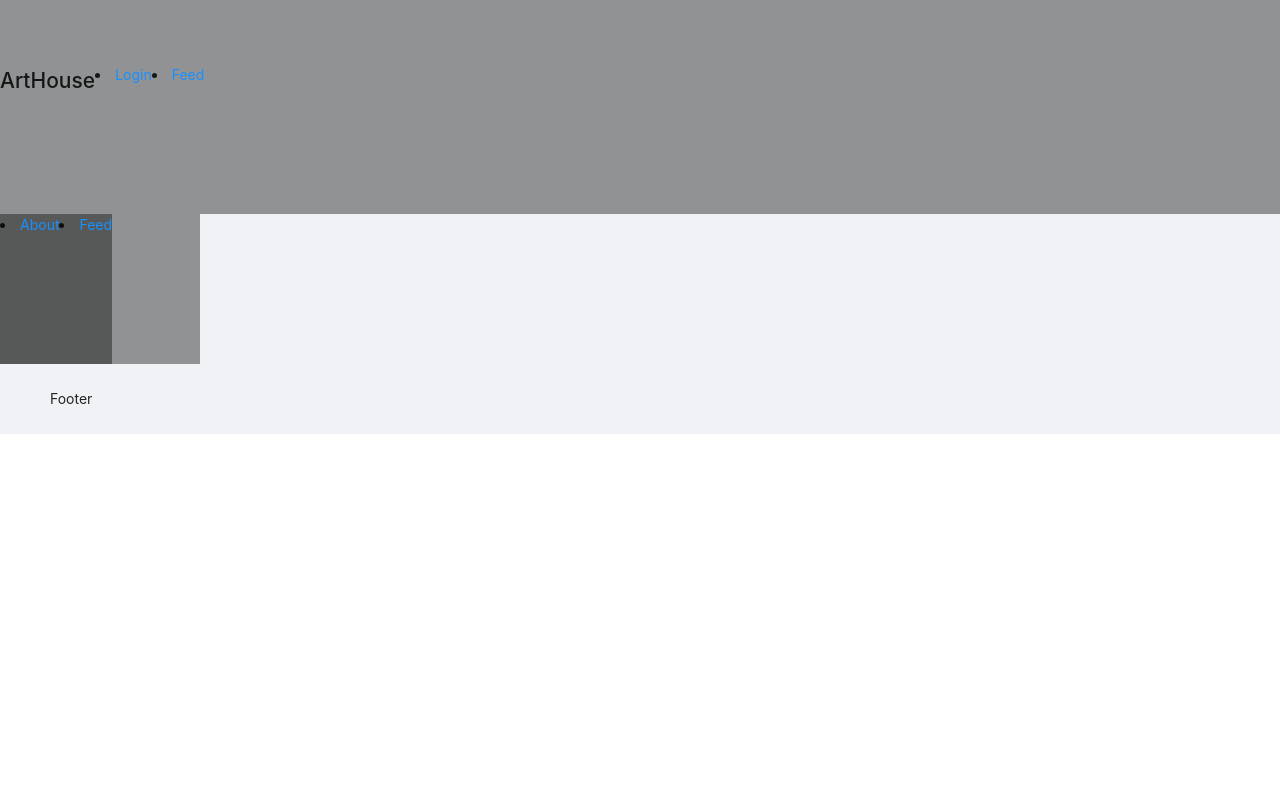
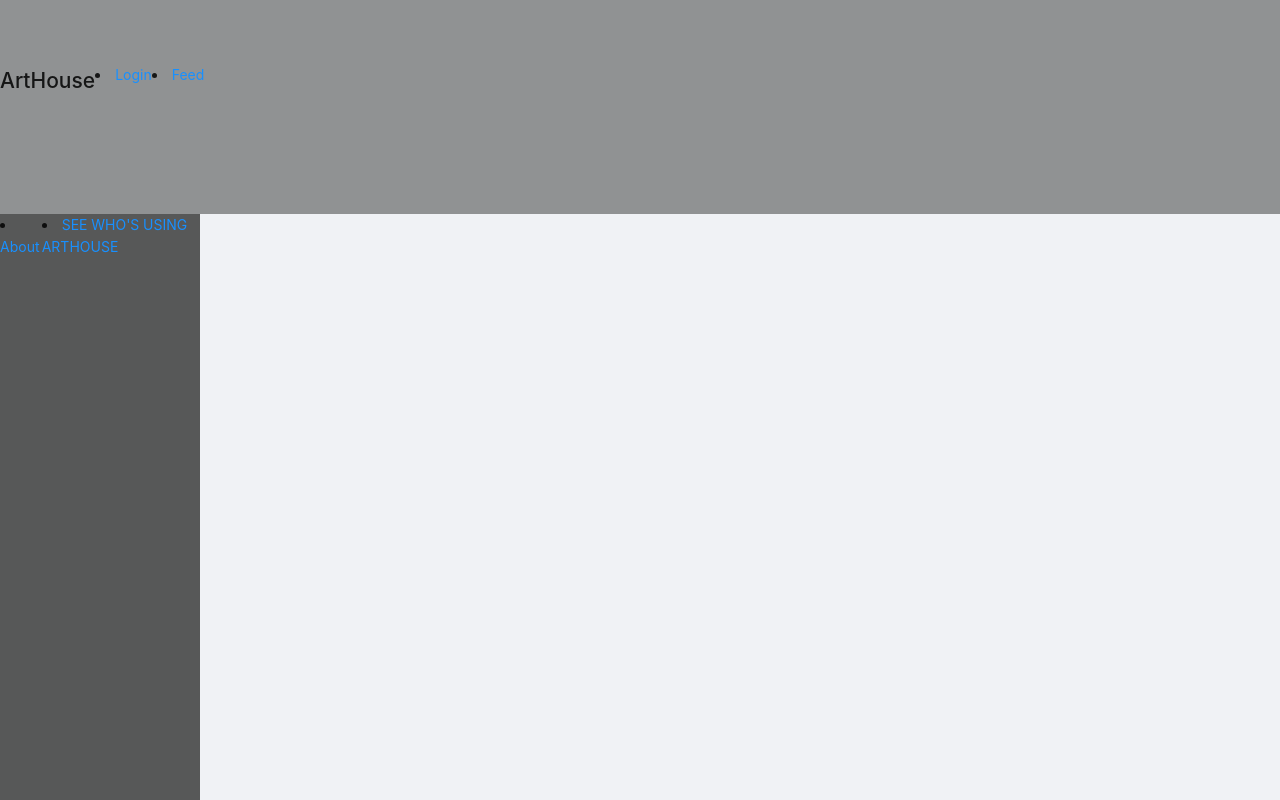
Before and after one commit to AyannaAziz/ArtHouse-App, a React (Create React App) app in the folder client/: page / in a window 1280 px wide. Shown: the top 800 px of the page. Built offline with nearby package versions, Linux system fonts and the light colour scheme.

Commit message:
added admin component

```diff
--- a/client/package.json
+++ b/client/package.json
@@ -10,6 +10,7 @@
     "antd": "^4.12.3",
     "react": "^17.0.1",
     "react-dom": "^17.0.1",
+    "react-router-dom": "^5.2.0",
     "react-scripts": "4.0.1",
     "web-vitals": "^0.2.4"
   },
--- a/client/src/components/SideNavBar/SideNav.jsx
+++ b/client/src/components/SideNavBar/SideNav.jsx
@@ -1,20 +1,41 @@
-
-import { AppstoreOutlined, MailOutlined, SettingOutlined } from '@ant-design/icons';
+import {
+  AppstoreOutlined,
+  MailOutlined,
+  SettingOutlined,
+} from "@ant-design/icons";
 import { BrowserRouter as Router, Switch, Link, Route } from "react-router-dom";
 import Login from "../../containers/Login/Login";
 import Feed from "../../containers/Feed/Feed";
 import styles from "./style.module.css";
-import { Row, Col } from 'antd';
+import { Row, Col } from "antd";
 
-
-
-const SideNav = ()=> {
+const SideNav = () => {
   // const handleClick = e => {
   //       console.log('click ', e);
   //     };
-    return (
-      <Router>
+  return (
+    <Router>
       <div className={styles.wrapper}>
+        <li>
+          <Link to="/login">About</Link>
+        </li>
+        <li>
+          <Link to="/feed">SEE WHO'S USING ARTHOUSE</Link>
+        </li>
+      </div>
+
+      {/* <Switch>
+        <Route path="/login">
+          <Login />
+        </Route>
+        <Route path="/feed">
+          <Col span={12} offset={6}>
+            {" "}
+            <Feed />
+          </Col>
+        </Route>
+      </Switch> */}
+      {/* <div className={styles.wrapper}>
 
         <li>
           <Link to="/login">About</Link>
@@ -31,9 +52,9 @@ const SideNav = ()=> {
         <Route path="/feed">
         <Col span={12} offset={6}>  <Feed /></Col>
         </Route>
-      </Switch>
+      </Switch> */}
     </Router>
-    )
-}
+  );
+};
 
 export default SideNav;
--- a/client/src/components/SideNavBar/style.module.css
+++ b/client/src/components/SideNavBar/style.module.css
@@ -1,7 +1,7 @@
 .wrapper {
     background-color: rgba(0, 0, 0, 0.4) ;
     /* width: 100%; */
-    height: 150px;
+    height: 850px;
     display: flex;
 }
 
```
Also changed, not shown: client/src/containers/Admin/Admin.jsx (added, +9 -0 lines), 1 other file (tests, documents, lock files or other folders).
